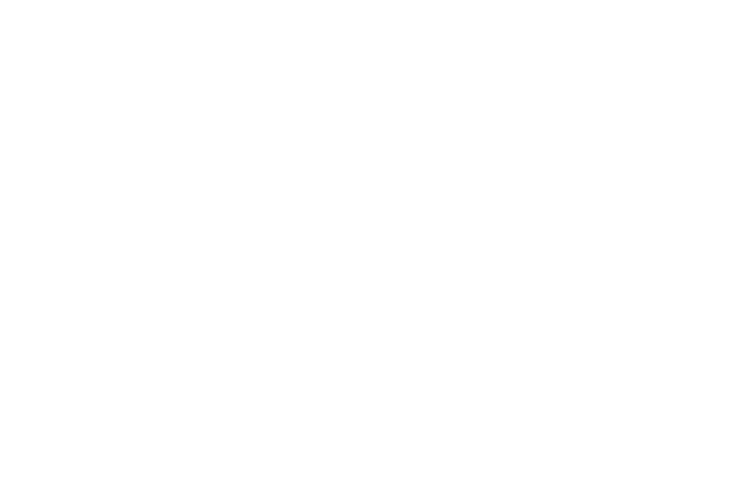
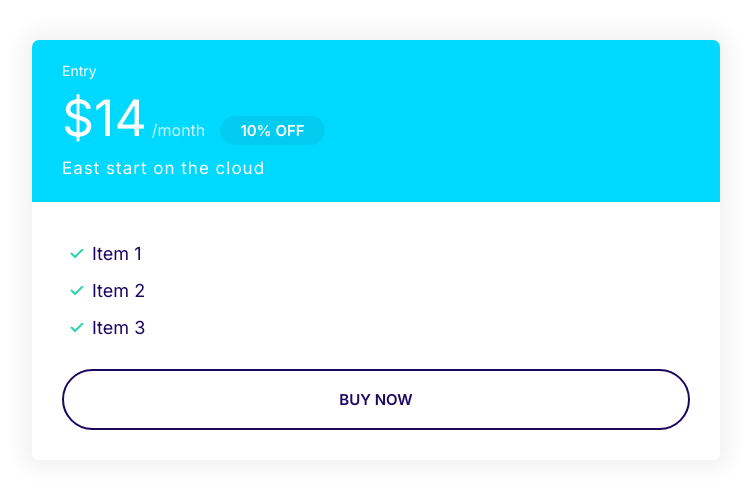
Before and after one commit to wittscode/moshy, a plain HTML site: page index.html in a window 1280 px wide. Shown: the whole page, without its empty margins (8-759 px from the left). Drawn offline with Linux system fonts and the light colour scheme.

Commit message:
Build Plan Components

```diff
--- a/css/styles.css
+++ b/css/styles.css
@@ -121,6 +121,7 @@ a {
 
 .badge--small {
   font-size: 1.6rem;
+  padding: 0.5rem 1.5rem;
 }
 
 @media screen and (min-width: 1024px) {
@@ -282,3 +283,79 @@ a {
     font-size: 1.5rem;
   }
 }
+
+/* CARDS */
+
+.card {
+  border-radius: 7px;
+  box-shadow: 0 0 20px 10px #f3f3f3;
+  overflow: hidden;
+}
+
+.card__header,
+.card__body {
+  padding: 2rem 3rem;
+}
+
+.card--primary .card__header {
+  background: var(--color-primary);
+  color: #fff;
+}
+
+.card--secondary .card__header {
+  background: var(--color-secondary);
+  color: #fff;
+}
+
+.card--secondary .badge__secondary {
+  background: #02cdf1;
+}
+
+/* PLANS */
+
+.plan__name {
+  color: #fff;
+  margin: 0;
+  font-weight: 500;
+  font-size: 2.4rem;
+}
+
+.plan__price {
+  font-size: 6rem;
+}
+
+.plan__billing-cycle {
+  font-size: 2.4rem;
+  font-weight: 300;
+  opacity: 0.8;
+  margin-right: 1rem;
+}
+
+.plan__description {
+  font-size: 2rem;
+  font-weight: 300;
+  letter-spacing: 1px;
+  display: block;
+}
+
+.plan .list__item {
+  bottom-margin: 2rem;
+}
+
+@media screen and (min-width: 1024px) {
+  .plan__name {
+    font-size: 1.4rem;
+  }
+
+  .plan__price {
+    font-size: 5rem;
+  }
+
+  .plan__billing-cycle {
+    font-size: 1.6rem;
+  }
+
+  .plan__description {
+    font-size: 1.7rem;
+  }
+}
--- a/index.html
+++ b/index.html
@@ -16,5 +16,25 @@
 
     <title>Document</title>
   </head>
-  <body></body>
+  <body>
+    <div style="width: 60%; padding: 4rem">
+      <div class="card card--secondary">
+        <header class="card__header">
+          <h3 class="plan__name">Entry</h3>
+          <span class="plan__price">$14</span>
+          <span class="plan__billing-cycle">/month</span>
+          <span class="badge badge__secondary badge-small">10% OFF</span>
+          <span class="plan__description">East start on the cloud</span>
+        </header>
+        <div class="card__body">
+          <ul class="list list--tick">
+            <li class="list__item">Item 1</li>
+            <li class="list__item">Item 2</li>
+            <li class="list__item">Item 3</li>
+          </ul>
+          <button class="btn btn--outline btn--block">Buy now</button>
+        </div>
+      </div>
+    </div>
+  </body>
 </html>
```
Also changed, not shown: components/cards.html (added, +8 -0 lines).
